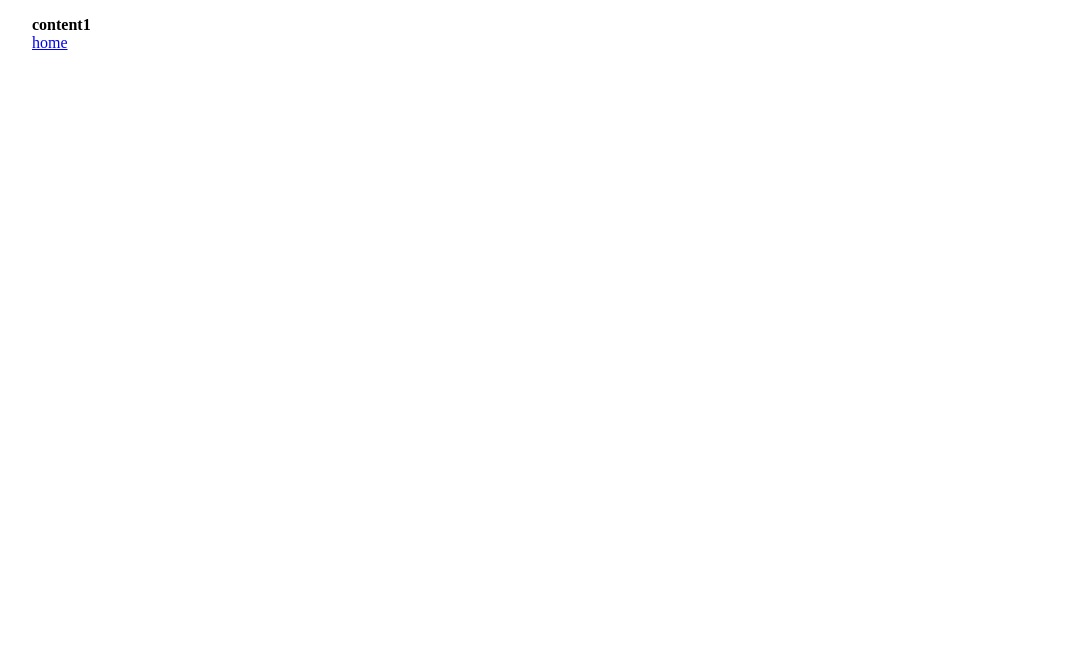
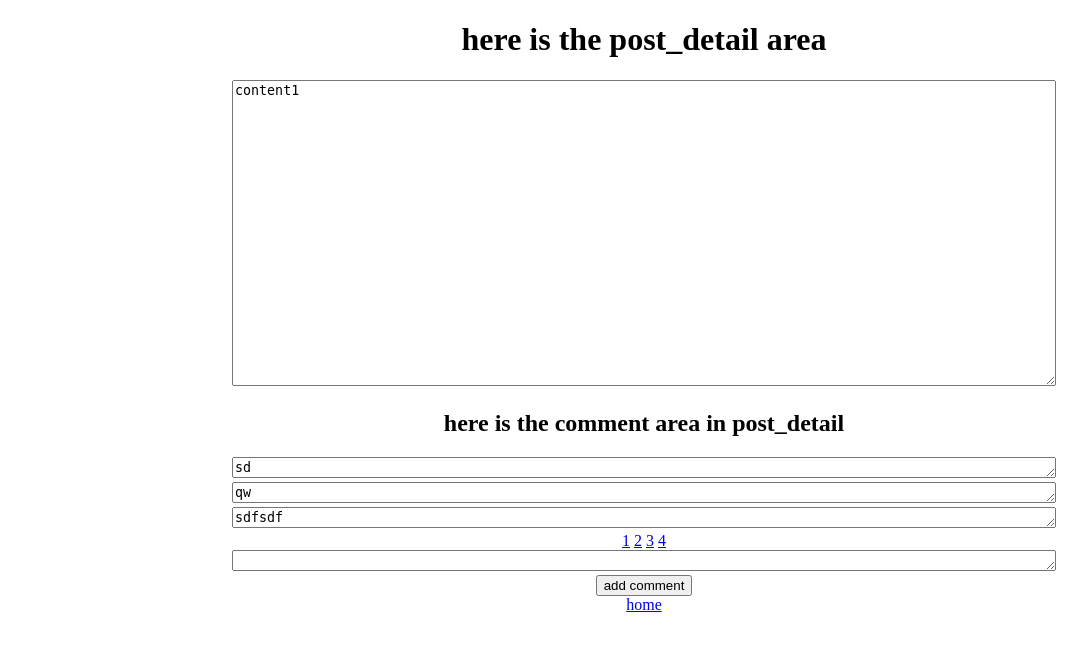
Before and after one commit to yeongjaelee/board_project, a Django app: page /27/post_detail in a window 1280 px wide. Before the commit the part shown is almost empty. Shown: the top 651 px of the page, without its empty margins (16-1103 px from the left). Run offline with Django 4.2, Linux system fonts and the light colour scheme; data comes from the database, SQL or seed files in the repository; both versions use the stored data as it was after the commit.

Commit message:
develop comment in post_detail area

```diff
--- a/board/admin.py
+++ b/board/admin.py
@@ -1,6 +1,6 @@
 from django.contrib import admin
 
-from board.models import PostDetail
+from board.models import PostDetail, Comment
 from board.models.post import Post
 
 
@@ -11,3 +11,7 @@ class PostAdmin(admin.ModelAdmin):
 @admin.register(PostDetail)
 class PostDetail(admin.ModelAdmin):
     pass
+
+@admin.register(Comment)
+class Comment(admin.ModelAdmin):
+    pass
--- a/board/models/__init__.py
+++ b/board/models/__init__.py
@@ -1,2 +1,3 @@
 from .post import Post
 from .post_detail import PostDetail
+from .comment import Comment
--- /dev/null
+++ b/board/models/comment.py
@@ -0,0 +1,8 @@
+from django.db import models
+
+from board.models import PostDetail
+
+
+class Comment(models.Model):
+    post_detail = models.ForeignKey(PostDetail, on_delete=models.CASCADE, related_name="comments")
+    comment = models.TextField()
--- a/board/views.py
+++ b/board/views.py
@@ -2,13 +2,12 @@
 from django.core.paginator import Paginator
 from django.shortcuts import render, redirect
 
-from board.models import PostDetail
+from board.models import PostDetail, Comment
 from board.models.post import Post
 
 
 def index(request):
     posts = Post.objects.all()
-    post_all = {"posts": posts}
     page = request.GET.get('page', '1')
     paginator = Paginator(posts, '5')
     page_obj = paginator.page(page)
@@ -19,15 +18,22 @@ def create(request):
     if request.method == "POST":
         title = request.POST.get('title')
         content = request.POST.get('content')
-        post=Post.objects.create(title=title)
+        post = Post.objects.create(title=title)
         PostDetail.objects.create(post=post, context=content)
-
     return render(request, './create_new.html')
 
 
 def detail(request, post_id):
     post = Post.objects.get(pk=post_id)
-    print(post)
-    post_detail = post.details.all()
-    print(post_detail)
-    return render(request, './post_detail.html', {'post_detail': post_detail})
+    post_detail = PostDetail.objects.get(post=post)
+    comment = ""
+    if request.method == "POST":
+        comment = request.POST.get('comment')
+    comment = comment
+    if not comment == "":
+        Comment.objects.create(post_detail=post_detail, comment=comment)
+    comments = Comment.objects.filter(post_detail=post_detail)
+    page = request.GET.get('page', '1')
+    paginator = Paginator(comments, '3')
+    page_comment = paginator.page(page)
+    return render(request, './post_detail.html', {'post_detail': post_detail, 'page_comment': page_comment})
--- a/templates/post_detail.html
+++ b/templates/post_detail.html
@@ -1,9 +1,31 @@
 <!DOCTYPE html>
 <html>
-    <ul>
-        {% for detail in post_detail %}
-            <b>{{ detail.context }} <br></b>
+    <ul style="text-align: center">
+    <h1> here is the post_detail area</h1>
+        <div>
+        <textarea rows="20" cols="100">{{ post_detail.context }}</textarea>
+        </div>
+    <h2> here is the comment area in post_detail</h2>
+        {% for comment in page_comment %}
+            <div>
+            <textarea rows="1" cols="100">{{ comment.comment }}</textarea>
+            </div>
         {% endfor %}
+        <!-- 페이지리스트 -->
+            {% for page_number in page_comment.paginator.page_range %}
+            {% if page_number == page_obj.number %}
+                <a class="page-link" href="?&page={{ page_number }}">{{ page_number }}</a>
+            {% else %}
+                <a class="page-link" href="?&page={{ page_number }}">{{ page_number }}</a>
+            {% endif %}
+            {% endfor %}
+        <form method="post">
+            {% csrf_token %}
+        <div class="form-group">
+            <textarea class="form-control" id="id_comment" name="comment" rows="1" cols="100"></textarea>
+        </div>
+            <button type="submit" class="btn btn-success">add comment</button>
+        </form>
     <a href="{% url 'index' %}">home</a>
     </ul>
 </html>
--- a/templates/post_list.html
+++ b/templates/post_list.html
@@ -5,9 +5,8 @@
     <link rel="stylesheet" href="{% static 'css/post_list.css' %}?after1">
 </head>
 <html>
-
         <h1 style="text-align: center; height: 100px; bottom:0" >Here is board main page </h1>
-        <div st></div>
+        <div></div>
         {% for post in page_obj %}
             <a href="{% url 'detail' post_id=post.id %}"><div class="centered_2">{{ post.title }}</div></a>
         {% endfor %}
```
Also changed, not shown: board/migrations/0006_alter_postdetail_post.py (added), board/migrations/0007_comment.py (added), board/migrations/0008_alter_postdetail_post.py (added), board/migrations/0009_rename_post_comment_post_detail_and_more.py (added), board/migrations/0010_rename_post_comment_post_detail_and_more.py (added), db.sqlite3.
